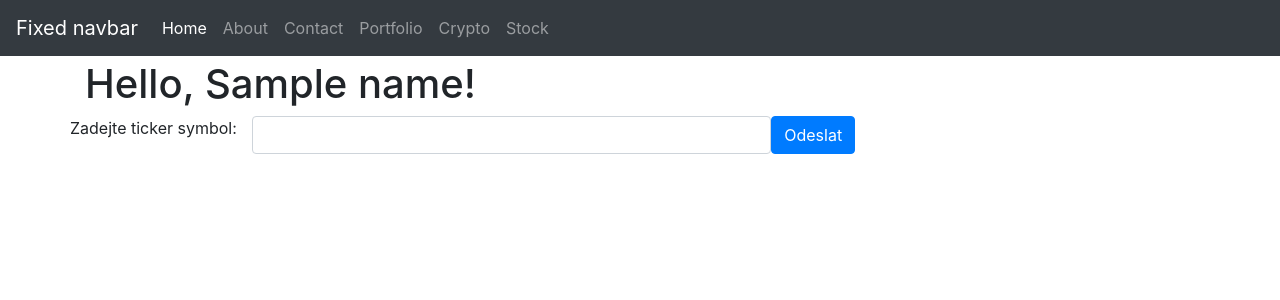
After one commit to elsnoxx/Portfolio, a Flask app: template templates/financeModels/stock.html in a window 1280 px wide. The commit adds this page. Shown: the top 300 px of the page. Run offline with Flask 3, Linux system fonts and the light colour scheme; the template is opened without the code that fills it: most values are stand-ins (such as "Sample title", 1, 10 or a date in 2020); some libraries are stand-ins or nearby versions.

Commit message:
improvemenc

```diff
--- a/DataCrypto.py
+++ b/DataCrypto.py
@@ -3,8 +3,9 @@ from datetime import datetime
 
 # https://docs.coingecko.com/reference/introduction
 
+# https://api.coingecko.com/api/v3/coins/list
 
-def bitcoinData(url):
+def bitcoinData(url, ticker):
     try:
         response = requests.get(url)
         response.raise_for_status()  # zkontroluje, zda nedošlo k chybě
@@ -18,6 +19,7 @@ def bitcoinData(url):
             market_cap = "{:.2f} B".format(market_cap)
 
         ratios = {
+            "symbol": data['symbol'],
             "current_price": data["market_data"]["current_price"]["usd"],
             "ath": data["market_data"]["ath"]["usd"],
             "ath_change_percentage": data["market_data"]["ath_change_percentage"]["usd"],
@@ -26,6 +28,7 @@ def bitcoinData(url):
             "low_24h": data["market_data"]["low_24h"]["usd"],
             "price_change_percentage_24h": data["market_data"]["price_change_percentage_24h"]
         }
+        print(ratios)
         return ratios
 
     except requests.exceptions.HTTPError as err:
--- a/Financial.py
+++ b/Financial.py
@@ -127,7 +127,7 @@ def calculate_financial_metrics(ticker, ticker_symbol):
         fcf = cashflow.loc["Free Cash Flow"].dropna().to_list()
         fcf.reverse()
         print(f"Free Cash Flow: {fcf}")
-
+        print("tohle je symbol  "+info.get('symbol', 0))
         return {
             'TickerSymbol' : info.get('symbol', 0),
             'sector' : info.get("sector", 0),
--- a/app.py
+++ b/app.py
@@ -15,6 +15,9 @@ def feed():
     feed_html = RSSdataroma.get_feed_html()
     return feed_html
 
+@app.route('/stock')
+def stock():
+    return render_template('/financeModels/stock.html')
 
 @app.route('/submit', methods=['POST'])
 def submit():
@@ -27,6 +30,7 @@ def submit():
     # Získání výsledků Dividend Discount Modelu (DDM)
     DividendDiscountModel = Financial.Dividend_Discount_Model(ticker)
 
+    print(metrics)
     print(metrics)
     common_data = {
                 'TickerSymbol': metrics['TickerSymbol'],
@@ -106,11 +110,25 @@ def portfolio():
 def crypto():
     return render_template('crypto.html')
 
-@app.route('/bitcoinData')
+@app.route('/bitcoinData', methods=['POST'])
 def bitcoinData():
+    ticker_symbol = request.form['crypto_symbol'].upper()
     url = "https://api.coingecko.com/api/v3/coins/bitcoin"
-    data = DataCrypto.bitcoinData(url)
-    return jsonify(data)
+    data = DataCrypto.bitcoinData(url, ticker_symbol)
+
+    DataCrypto.tickerToURL(ticker_symbol)
+
+    rendered_html = render_template('/crypto/infoCryptp.html',
+                                    symbol=data['symbol'],
+                                    current_price=data['current_price'],
+                                    high_24h = data['high_24h'],
+                                    low_24h = data['low_24h'],
+                                    price_change_percentage_24h = data['price_change_percentage_24h'],
+                                    ath_change_percentage = data['ath_change_percentage'],
+                                    ath = data['ath'],
+                                    market_cap = data['market_cap'])
+    return jsonify({'html': rendered_html })
+    # return jsonify(data)
 
 @app.errorhandler(404)
 def page_not_found(e):
--- a/templates/base.html
+++ b/templates/base.html
@@ -35,6 +35,9 @@
                 <li class="nav-item">
                     <a class="nav-link" href="/crypto">Crypto</a>
                 </li>
+                <li class="nav-item">
+                    <a class="nav-link" href="/stock">Stock</a>
+                </li>
             </ul>
         </div>
     </nav>
@@ -44,7 +47,6 @@
         {% endblock %}
     </main>
     {% block scripts %}{% endblock %}
-    <script src="./public/js/tickerData.js"></script>
     <script src="https://cdn.jsdelivr.net/npm/bootstrap@5.3.0/dist/js/bootstrap.bundle.min.js"></script>
     <script src="https://code.jquery.com/jquery-3.3.1.slim.min.js"
         integrity="sha384-q8i/X+965DzO0rT7abK41JStQIAqVgRVzpbzo5smXKp4YfRvH+8abtTE1Pi6jizo"
--- /dev/null
+++ b/templates/financeModels/stock.html
@@ -0,0 +1,28 @@
+{% extends "base.html" %}
+{% block title %} Home page  {% endblock %}
+{% block content %}
+<div class="row">
+    <div class="col-sm-10">
+        <h1>Hello, {{ name }}!</h1>
+
+        <form id="myForm" class="row">
+            <label for="ticker_symbol" class="form-label">Zadejte ticker symbol:</label>
+            <div class="col-md-8 d-flex">
+                <input type="text" id="ticker_symbol" name="ticker_symbol" class="form-control me-2" required>
+                <button type="submit" class="btn btn-primary">Odeslat</button>
+            </div>
+        </form>
+
+        <!-- Spinner (skrytý při načtení stránky) -->
+        <div id="loading-spinner" class="d-none mt-3 text-center">
+            <div class="spinner-border text-primary" role="status">
+                <span class="visually-hidden">Loading...</span>
+            </div>
+        </div>
+
+        <div id="result" class="mt-3"></div>
+    </div>
+</div>
+
+<script src="./public/js/tickerData.js"></script>
+{% endblock %}
```
Also changed, not shown: templates/crypto.html (+43 -31 lines), templates/crypto/infoCryptp.html (added, +12 -0 lines), templates/index.html (+1 -17 lines).
